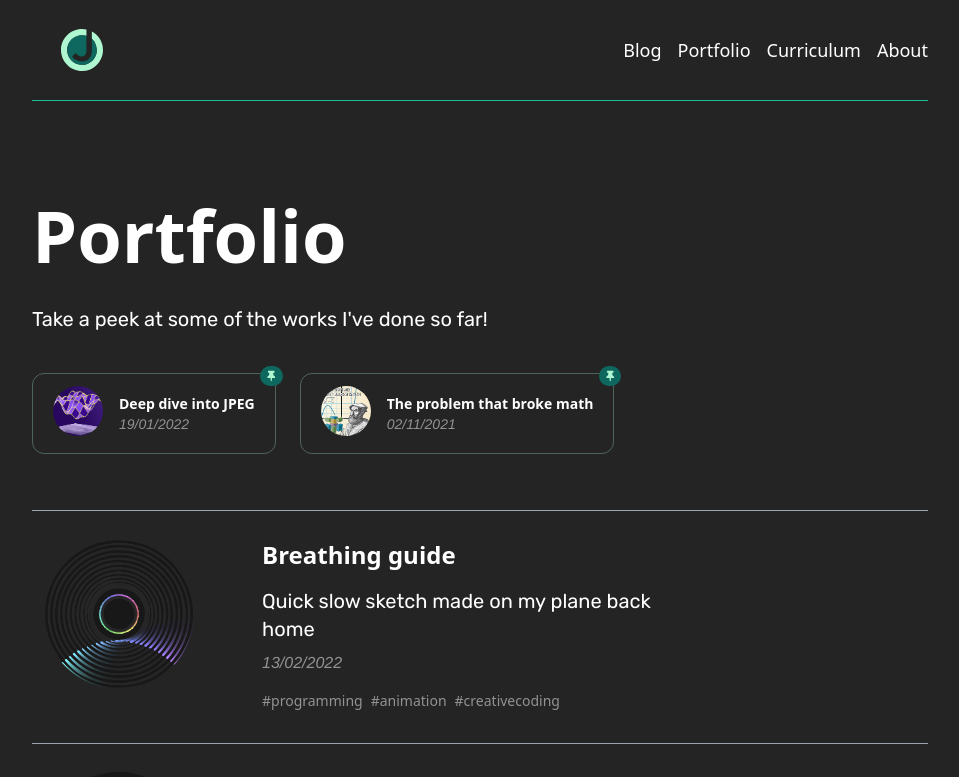
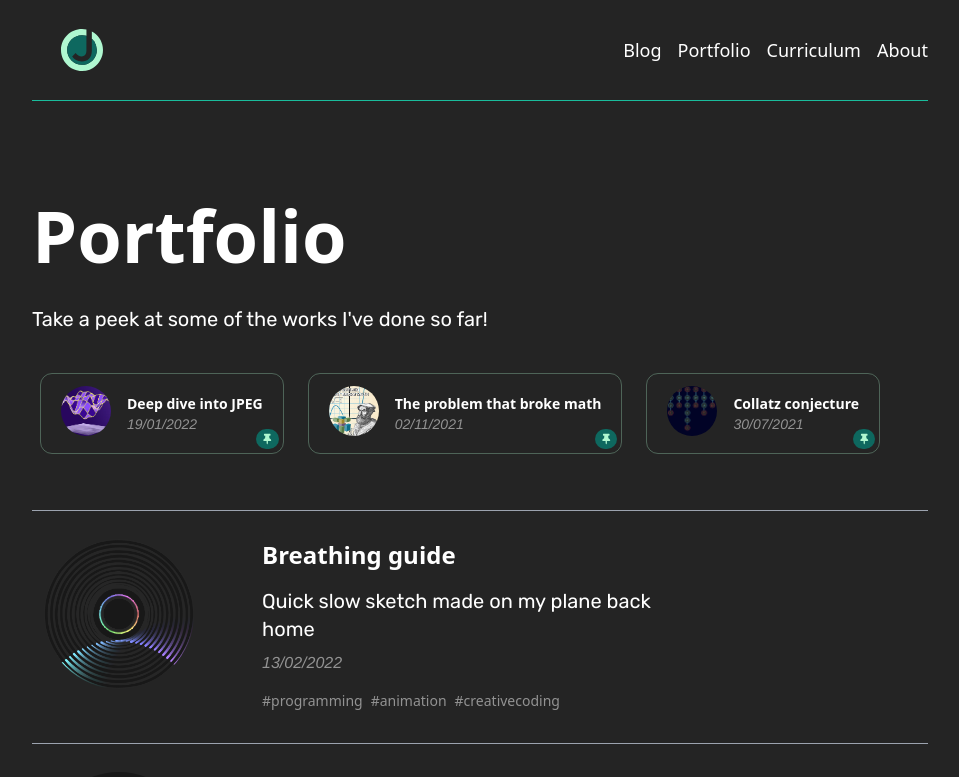
Before and after one commit to jesi-rgb/old.jesirgb.com, a Next.js app: page /portfolio in a window 1280 px wide. Shown: the top 777 px of the page, without its empty margins (160-1119 px from the left). Built offline with nearby package versions, Linux system fonts and the light colour scheme.

Commit message:
fix mobile layout and add collatz

```diff
--- a/components/PinnedPortfolioItem.js
+++ b/components/PinnedPortfolioItem.js
@@ -9,7 +9,7 @@ export default function PinnedPortfolioItem({ slug, title, date, image }) {
   return (
     <a href={"/portfolio/" + slug}>
       <div className="relative flex w-max flex-shrink-0 py-3 px-5 items-center align-middle text-sm border border-accent-1-lighter border-opacity-30 rounded-xl">
-        <span className="absolute -top-2 -right-2 bg-accent-1-hover py-0 px-1.5 rounded-full">
+        <span className="absolute bottom-1 right-1 bg-accent-1-hover py-0 px-1.5 rounded-full">
           <FontAwesomeIcon
             className="text-accent-1-lighter transform scale-75"
             icon={faThumbtack}
--- a/pages/blog/index.js
+++ b/pages/blog/index.js
@@ -18,7 +18,7 @@ export default function Blog({ slugs }) {
           </div>
           {slugs.map((slug) => (
             <BlogItem
-              key={slug}
+              key={slug.slug}
               slug={slug.slug}
               title={slug.title}
               description={slug.description}
--- a/pages/portfolio/index.js
+++ b/pages/portfolio/index.js
@@ -22,7 +22,7 @@ export default function Blog({ slugs }) {
 
           <div
             id="pinned"
-            className="flex scrollbar-hide space-x-6 mb-14 rounded-2xl items-center"
+            className="flex scrollbar-hide overflow-y-visible overflow-x-auto space-x-6 mb-14 mx-2 items-center"
           >
             {slugs.map((slug) => {
               if (slug.pinned) {
--- a/posts-portfolio/collatz-conjecture.md
+++ b/posts-portfolio/collatz-conjecture.md
@@ -3,6 +3,7 @@ title: Collatz conjecture
 description: Breaking down the process for some Veritasium-flavoured bubbly math
 date: 30/07/2021
 tags: programming, animation, veritasium
+pinned: true
 ---
 
 # Collatz conjecture
```
